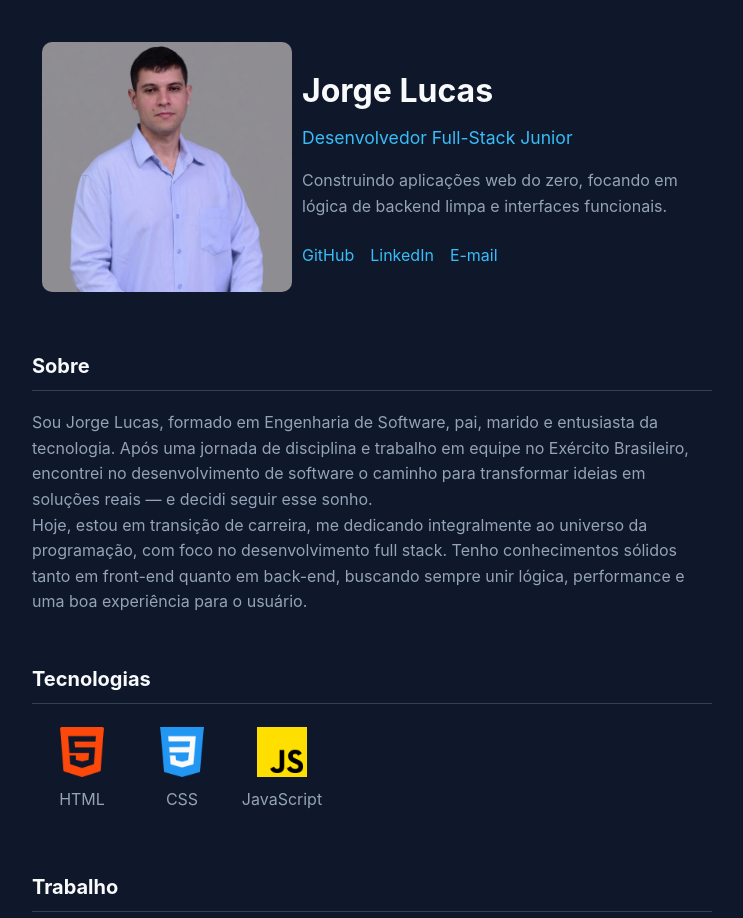
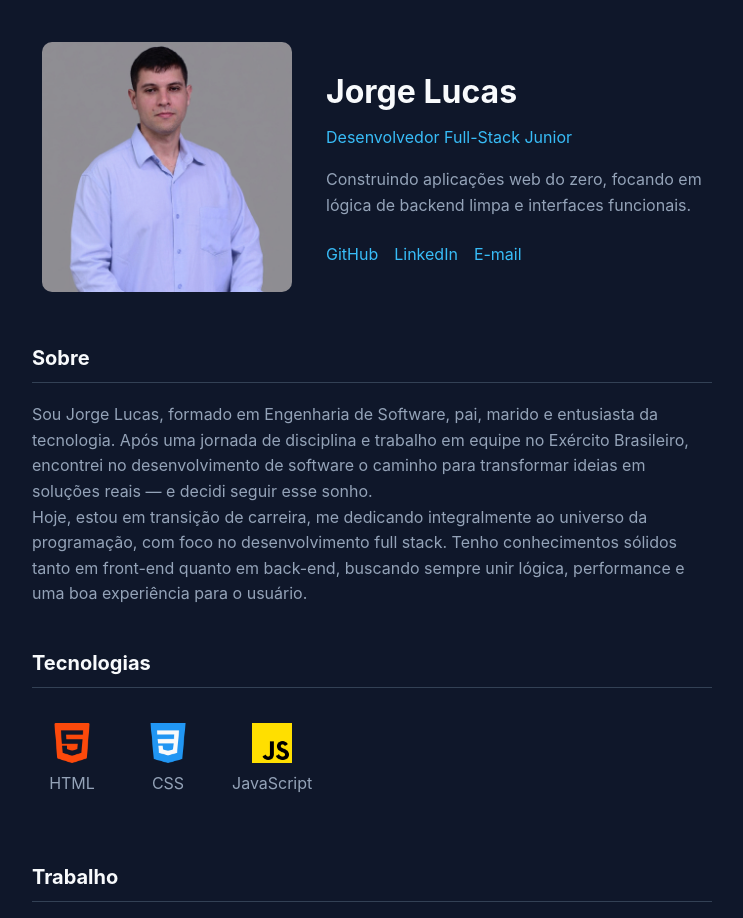
Before and after one commit to JorgeLucasPinheiro98/portifolio, a plain HTML site: page index.html in a window 1280 px wide. Shown: the top 918 px of the page, without its empty margins (268-1011 px from the left). Drawn offline with Linux system fonts and the light colour scheme.

Commit message:
Atualizar o style.css

```diff
--- a/style.css
+++ b/style.css
@@ -17,27 +17,34 @@ body {
     background-color: var(--bg-color);
     color: var(--text-color);
     line-height: 1.6;
-    padding: 2rem 1rem;
+    padding: 1.5rem 1rem; /* Reduzido levemente para telas menores */
+    -webkit-tap-highlight-color: transparent; /* Remove o destaque cinza ao tocar no mobile */
 }
 
 .container {
     max-width: 680px;
+    width: 100%;
     margin: 0 auto;
 }
 
 header {
-    margin-bottom: 3rem;
+    display: flex;
+    flex-direction: column; /* Colunas no mobile para não quebrar */
+    align-items: center;
+    gap: 1.5rem;
+    margin-bottom: 2.5rem;
+    text-align: center;
 }
 
 h1 {
-    font-size: 2rem;
+    font-size: 1.75rem; /* Ajustado para não estourar em telas pequenas */
     font-weight: 700;
     margin-bottom: 0.5rem;
 }
 
 .tagline {
     color: var(--accent-color);
-    font-size: 1.1rem;
+    font-size: 1rem;
     margin-bottom: 1rem;
 }
 
@@ -47,7 +54,7 @@ p {
 }
 
 section {
-    margin-bottom: 3rem;
+    margin-bottom: 2.5rem;
 }
 
 h2 {
@@ -59,18 +66,22 @@ h2 {
 
 .projects-grid {
     display: grid;
-    gap: 1.5rem;
+    grid-template-columns: 1fr; /* Garante 1 coluna no mobile */
+    gap: 1.25rem;
 }
 
 .project-card {
     background-color: var(--card-bg);
-    padding: 1.2rem;
+    padding: 1.25rem;
     border-radius: 8px;
-    transition: transform 0.2s ease;
+    transition: transform 0.2s ease, background-color 0.2s ease;
 }
 
-.project-card:hover {
-    transform: translateY(-3px);
+/* Reduz ou remove transform no toque para evitar pulos acidentais */
+@media (hover: hover) {
+    .project-card:hover {
+        transform: translateY(-3px);
+    }
 }
 
 .project-card h3 {
@@ -80,6 +91,7 @@ h2 {
 
 .links-list {
     display: flex;
+    flex-wrap: wrap; /* Quebra linha se houver muitos links */
     gap: 1rem;
     list-style: none;
     margin-top: 1.5rem;
@@ -88,44 +100,74 @@ h2 {
 a {
     color: var(--accent-color);
     text-decoration: none;
+    padding: 0.3rem 0; /* Aumenta a área de toque no celular */
 }
 
-a:hover {
+a:hover, a:active {
     text-decoration: underline;
 }
 
+/* Imagem responsiva */
 #img {
-    width: 250px;
-    height: 250px;
-    margin: 10px;
+    max-width: 100%;
+    width: 200px;
+    height: auto; /* Mantém a proporção e evita distorção */
+    aspect-ratio: 1 / 1;
+    object-fit: cover;
+    margin: 0 auto;
     border-radius: 10px;
 }
 
-header {
-    display: flex;
-    justify-content: space-between;
-    align-items: center;
-}
-
 .text_logo {
-   text-align: center;
+    text-align: center;
 }
 
 .container_logos {
-    height: 100px;
-    width: 100px;
+    height: auto;
+    min-width: 80px;
     display: flex;
     flex-direction: column;
     justify-content: center;
     align-items: center;
+    padding: 0.5rem;
 }
 
 .logo_tec {
-    width: 50px;
-    height: 50px;
-    margin: 10px;
+    width: 40px;
+    height: 40px;
+    object-fit: contain;
+    margin: 0.5rem;
 }
 
 #card_tecnologias {
     display: flex;
+    flex-wrap: wrap; /* Evita estouro horizontal dos ícones */
+    justify-content: center;
+    gap: 1rem;
 }
+
+/* Adjusts para telas médias e desktop */
+@media (min-width: 640px) {
+    body {
+        padding: 2rem 1rem;
+    }
+
+    header {
+        flex-direction: row;
+        justify-content: space-between;
+        text-align: left;
+    }
+
+    h1 {
+        font-size: 2rem;
+    }
+
+    #img {
+        width: 250px;
+        margin: 10px;
+    }
+
+    #card_tecnologias {
+        justify-content: start;
+    }
+}
```
